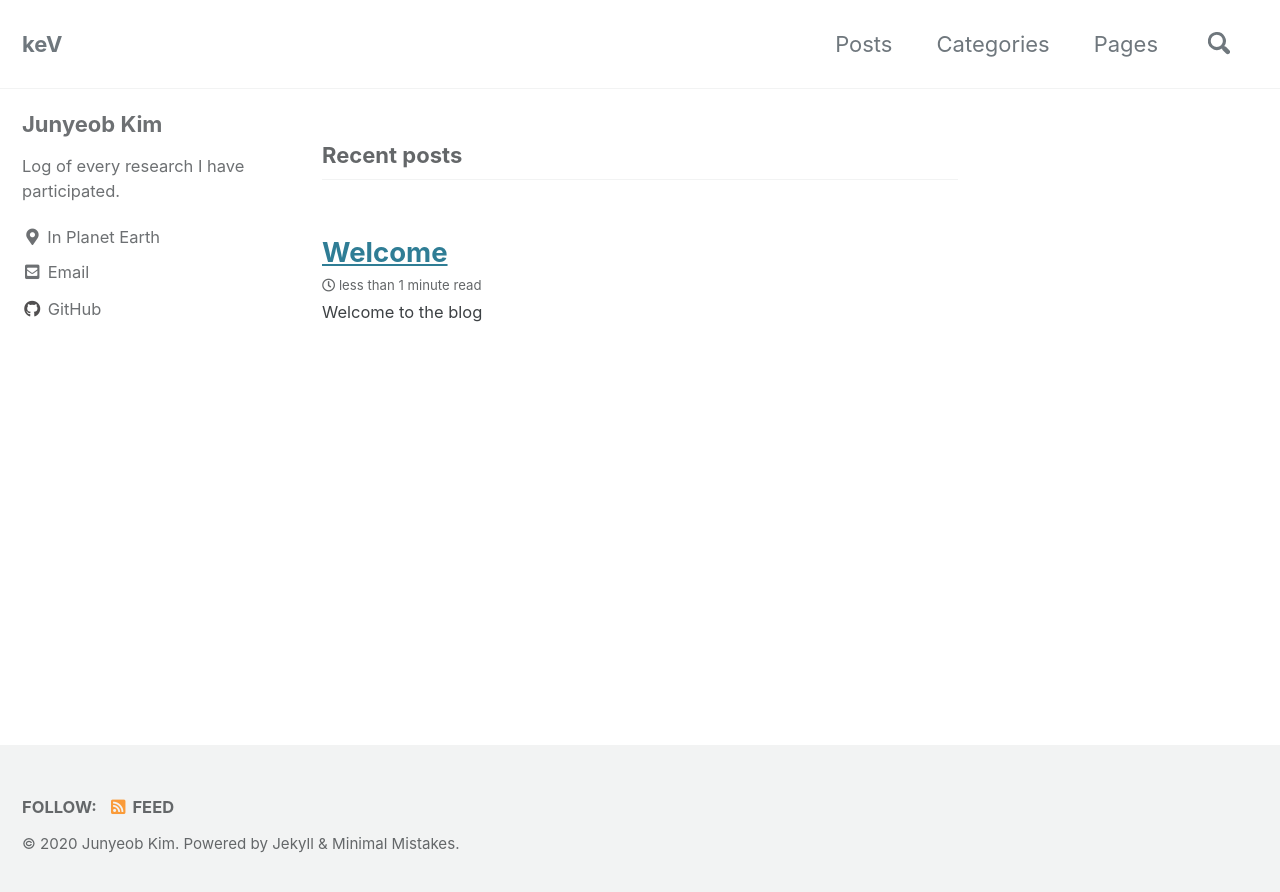
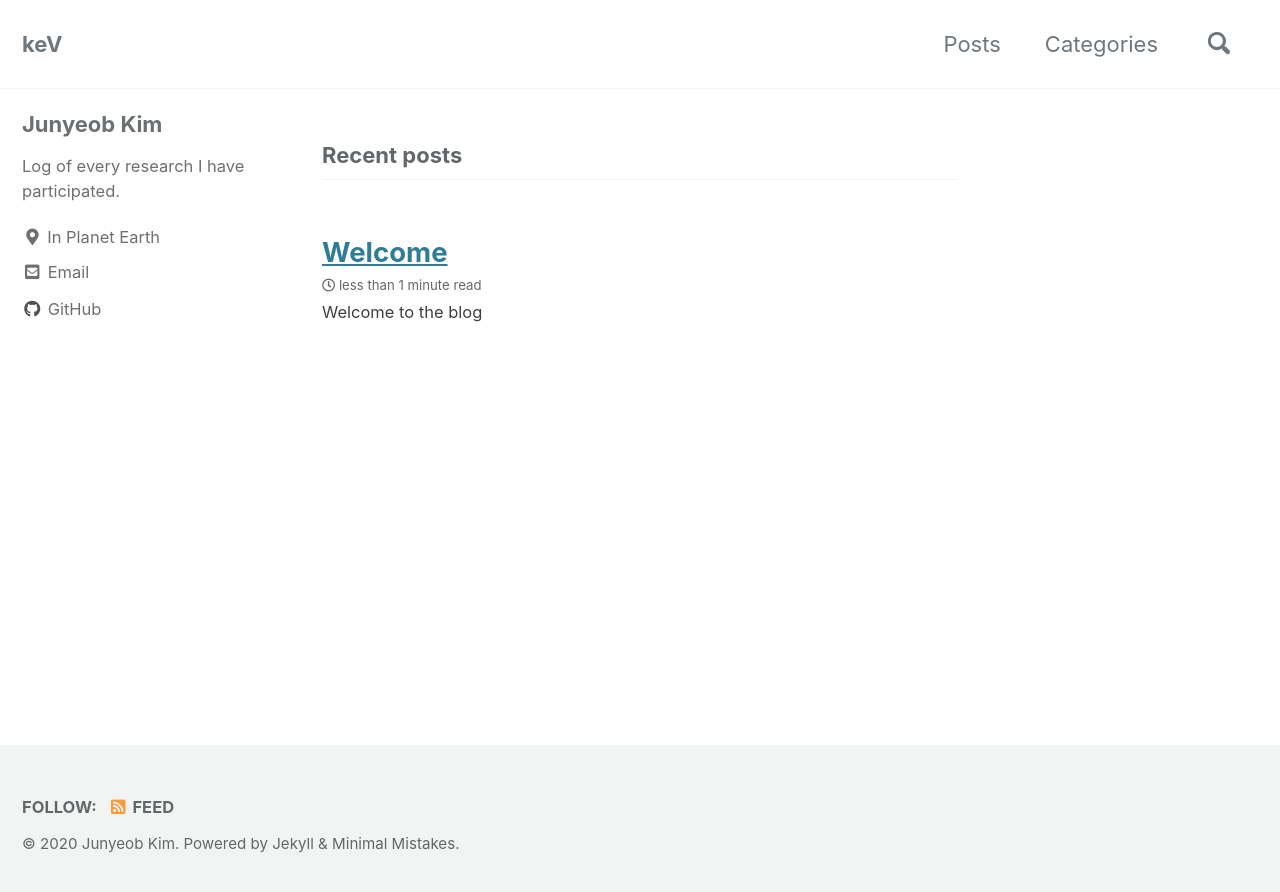
Before and after one commit to KevSr/kevsr.github.io, a Jekyll site: the page built from index.html, in a window 1280 px wide. Shown: the top 892 px of the page. Built offline with Jekyll 4.4.1, drawn with Linux system fonts in a browser that asks for light colours; cached includes are drawn as plain includes; the list of posts is cut into pages by our own code.

Commit message:
Update navigation.yml

```diff
--- a/_data/navigation.yml
+++ b/_data/navigation.yml
@@ -5,7 +5,5 @@ main:
     url: /year-archive/
   - title: "Categories"
     url: /categories/
-  - title: "Pages"
-    url: /page-archive/
  # - title: "External Link"
  #   url: https://google.com
```
